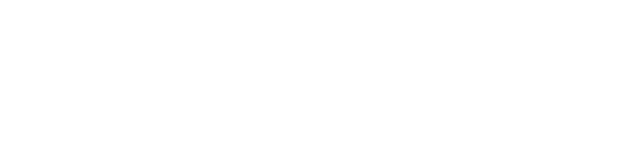
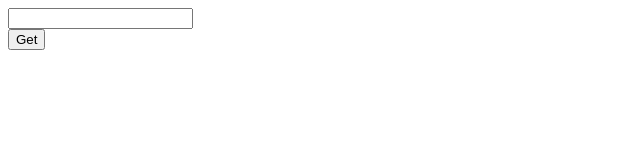
Before and after one commit to Berenicefraire/project-javascript, a plain HTML site: page index.html in a window 1280 px wide. Shown: the whole page, without its empty margins (0-640 px from the left). Drawn offline with Linux system fonts and the light colour scheme.

Commit message:
300822/feature/added a fetch

```diff
--- a/index.html
+++ b/index.html
@@ -4,9 +4,17 @@
     <meta charset="UTF-8">
     <meta http-equiv="X-UA-Compatible" content="IE=edge">
     <meta name="viewport" content="width=device-width, initial-scale=1.0">
+    <script src="/script/project.js"></script>
     <title>Document</title>
 </head>
 <body>
+    <form action="#" method="get" onsubmit="return myFunction()">
+        <div>
+            <input type="text" id="name" name="name">
+        </div>
+        <button type="submit">Get</button>
+    </form>
+
 
 </body>
 </html>
--- a/script/project.js
+++ b/script/project.js
@@ -0,0 +1,23 @@
+function myFunction(){
+    let nombreElement = document.getElementById("name");
+    let nombreValue = nombreElement.value;
+    let res = '';
+    if(nombreValue.length !== 0 && nombreValue !== " ") {
+        console.log("cargando...");
+        fetchData(nombreValue)
+        .then(response => response.json())
+        .then(data => {
+            res = data;
+            console.log(res);
+            console.log("termine...");
+        });
+    } else {
+        alert("Debes llenar el formulario");
+    }
+    return false;
+}
+
+function fetchData(url){
+    //fetchData regresa una promesa
+    return fetch(url);
+}
```
